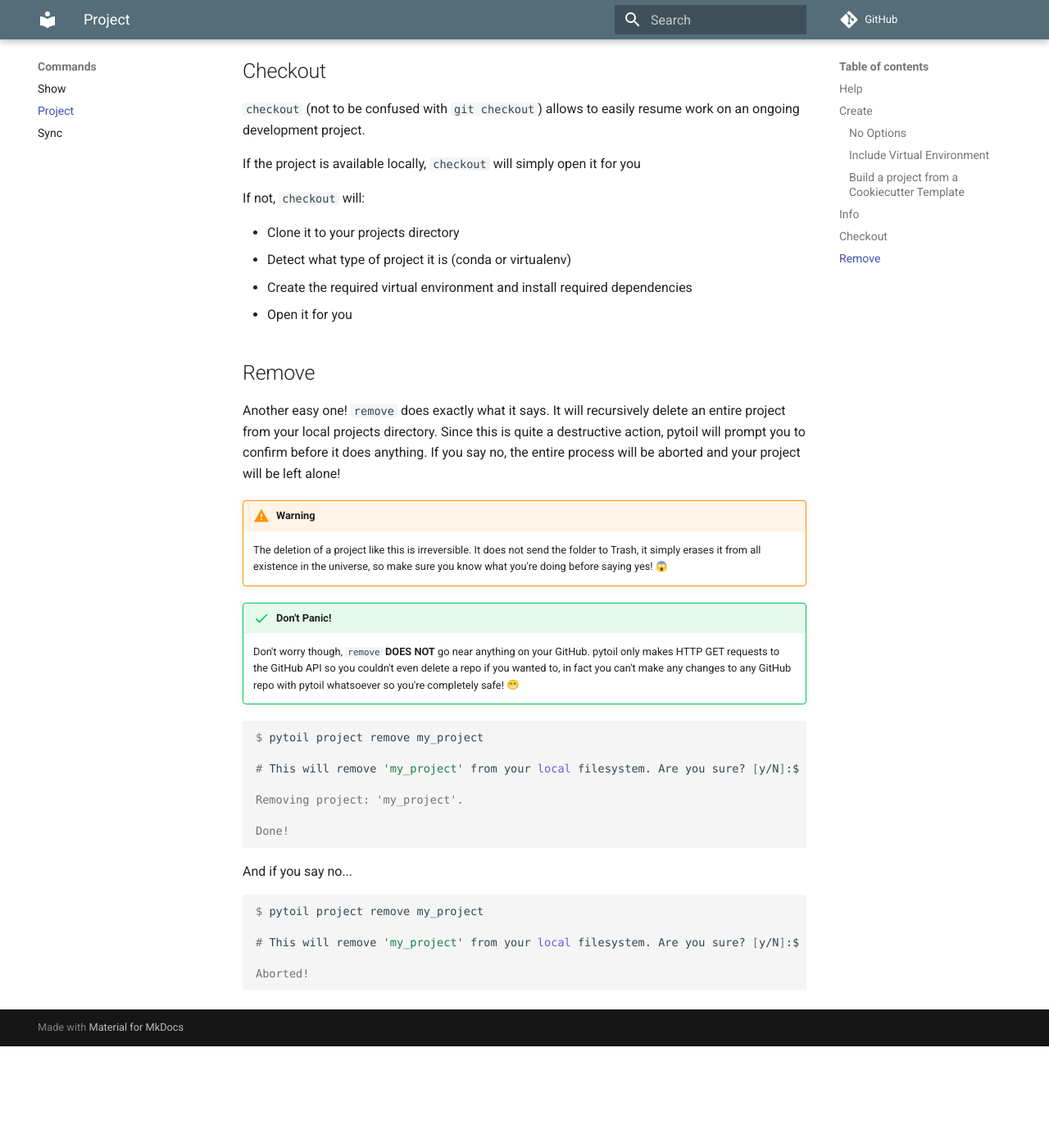
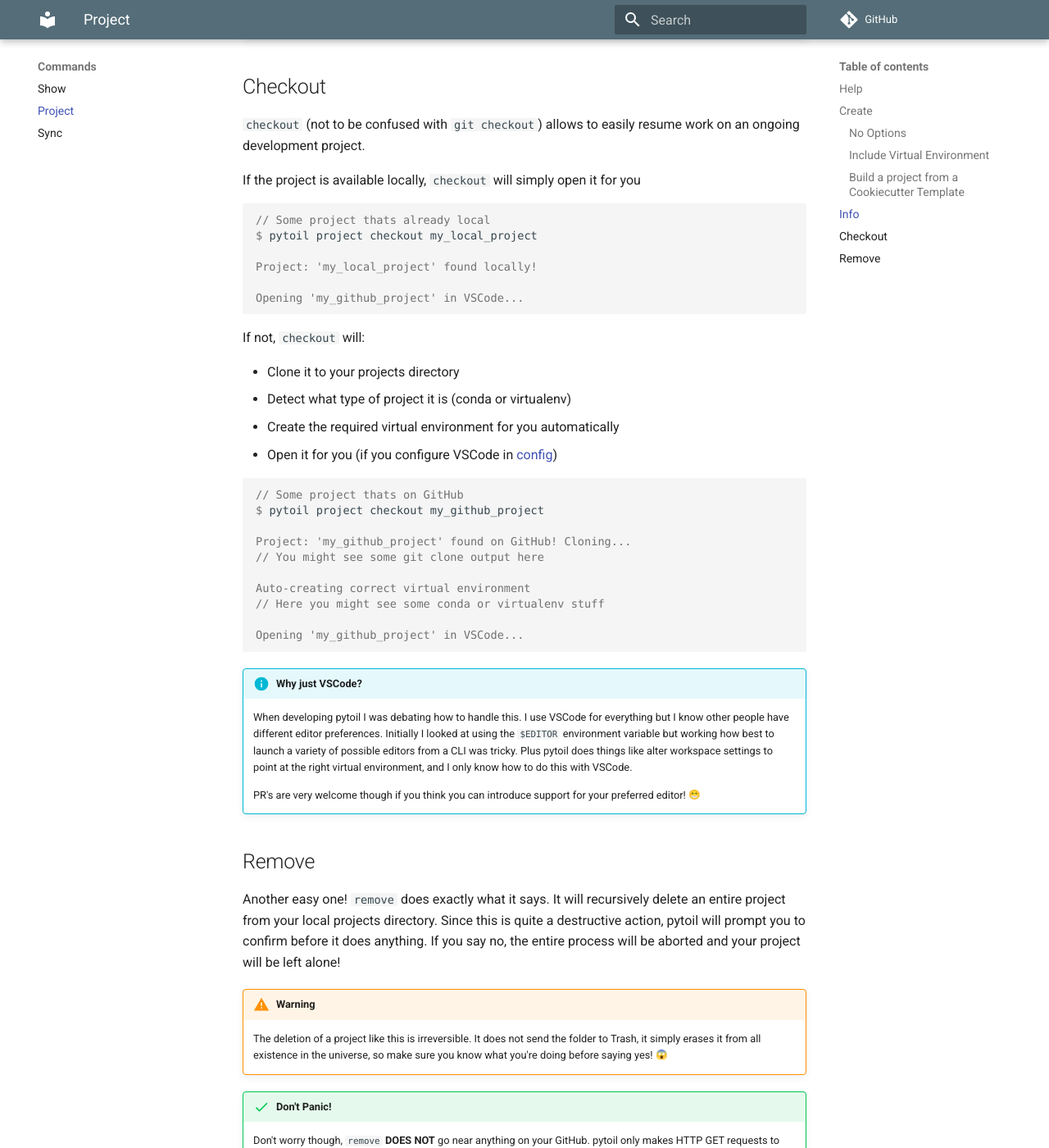
Before and after one commit to FollowTheProcess/pytoil, an MkDocs documentation site: the page built from docs/commands/project.md, in a window 1280 px wide and 1400 px high, scrolled down 3518 px. Shown: the whole window at 82% size. Built offline with MkDocs 1.6.1 and Material for MkDocs 9.7.7, drawn with Linux system fonts in a browser that asks for light colours; emoji names are drawn with the system emoji font; some web fonts are replaced; comment, search, counter and statistics services are not loaded; before the commit the page ends 4794 px from its top, so only the background shows below that; some of the changed text lies outside the part shown.

````diff
--- a/docs/commands/project.md
+++ b/docs/commands/project.md
@@ -53,6 +53,7 @@ In this sense, you don't have to be a python developer to use pytoil!
 $ pytoil project create my_new_project
 
 Creating new project: 'my_new_project'
+// Does some stuff...
 ```
 
 </div>
@@ -65,7 +66,7 @@ If you are a python developer though, chances are you'll want to create a virtua
 
     If you don't know what conda is: as a general rule, you'll want to use virtualenv on most python projects (particularly packages i.e. things that can be pip installed). If you do a lot of work with data (think pandas, numpy, scikit-learn) you'll probably want to use conda as a lot of python data tools include native C libraries which require compiling, and conda makes this happen seamlessly :nerd_face:
 
-All you have to do is specify which virtual enviroment to create, using the `--venv/-v` option flag. You can choose from `virtualenv`, `conda`, or `none` which is the default.
+All you have to do is specify which virtual environment to create, using the `--venv/-v` option flag. You can choose from `virtualenv` or `conda`. The default is `None`.
 
 <div class="termy">
 
@@ -171,14 +172,48 @@ remote: False
 
 If the project is available locally, `checkout` will simply open it for you
 
+<div class="termy">
+
+```console
+// Some project thats already local
+$ pytoil project checkout my_local_project
+
+Project: 'my_local_project' found locally!
+
+Opening 'my_github_project' in VSCode...
+```
+
+</div>
+
 If not, `checkout` will:
 
 * Clone it to your projects directory
 * Detect what type of project it is (conda or virtualenv)
-* Create the required virtual environment and install required dependencies
-* Open it for you
+* Create the required virtual environment for you automatically
+* Open it for you (if you configure VSCode in [config])
 
-<!-- TODO: More stuff, checkout needs to be able to detect virtual environments. Do that next. -->
+<div class="termy">
+
+```console
+// Some project thats on GitHub
+$ pytoil project checkout my_github_project
+
+Project: 'my_github_project' found on GitHub! Cloning...
+// You might see some git clone output here
+
+Auto-creating correct virtual environment
+// Here you might see some conda or virtualenv stuff
+
+Opening 'my_github_project' in VSCode...
+```
+
+</div>
+
+!!! info "Why just VSCode?"
+
+    When developing pytoil I was debating how to handle this. I use VSCode for everything but I know other people have different editor preferences. Initially I looked at using the `$EDITOR` environment variable but working how best to launch a variety of possible editors from a CLI was tricky. Plus pytoil does things like alter workspace settings to point at the right virtual environment, and I only know how to do this with VSCode.
+
+    PR's are very welcome though if you think you can introduce support for your preferred editor! :grin:
 
 ## Remove
 
--- a/mkdocs.yml
+++ b/mkdocs.yml
@@ -11,6 +11,7 @@ nav:
       - Show: commands/show.md
       - Project: commands/project.md
       - Sync: commands/sync.md
+  - Contributing: contributing.md
   - Changelog: changelog.md
 plugins:
   - mkdocstrings:
````
Also changed, not shown: README.md (+8 -6 lines), docs/commands/sync.md (+1 -1 lines), docs/config.md (+1 -1 lines), docs/contributing.md (added, +194 -0 lines), docs/index.md (+5 -2 lines), docs/img/logo.png (added).
